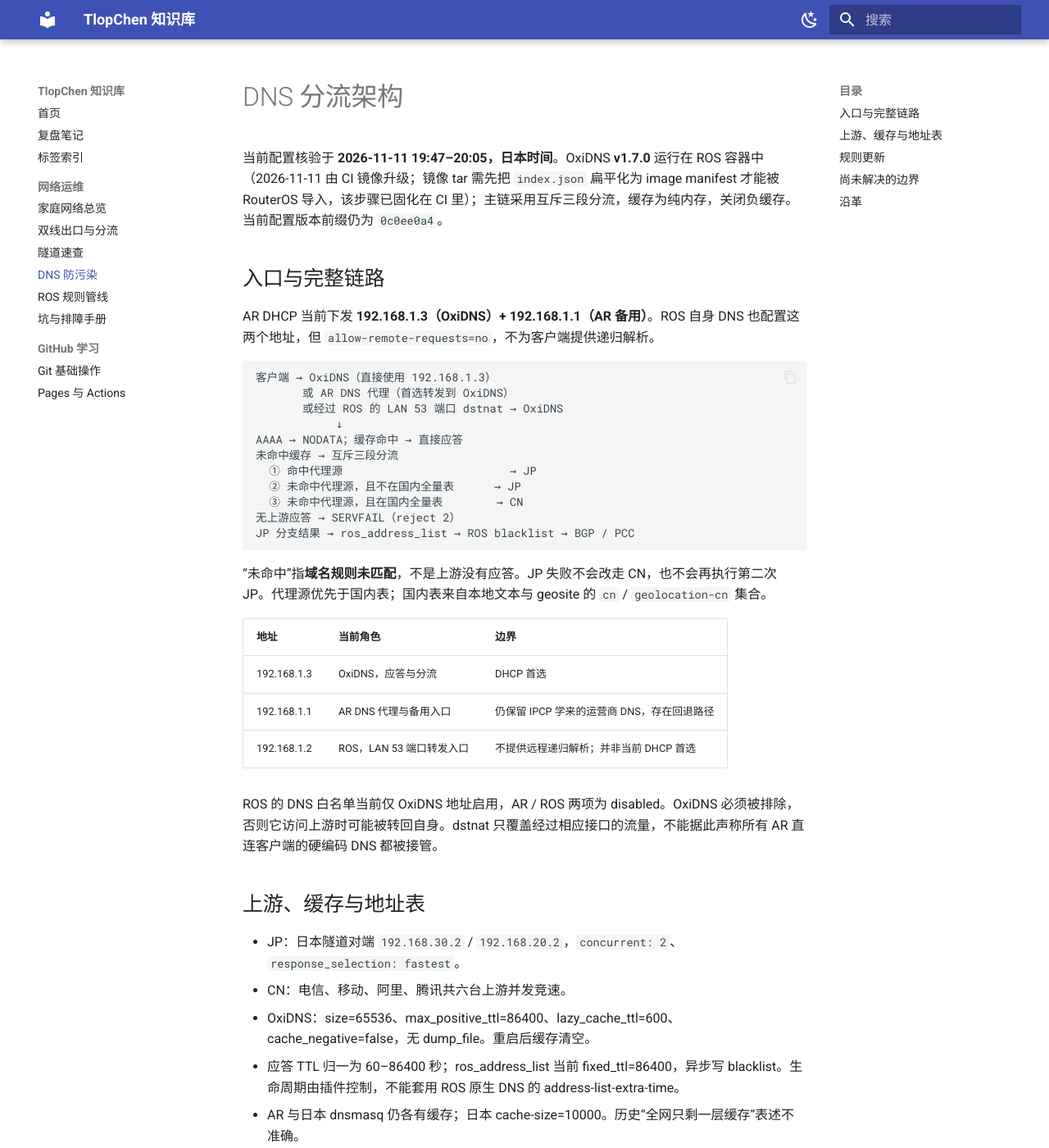
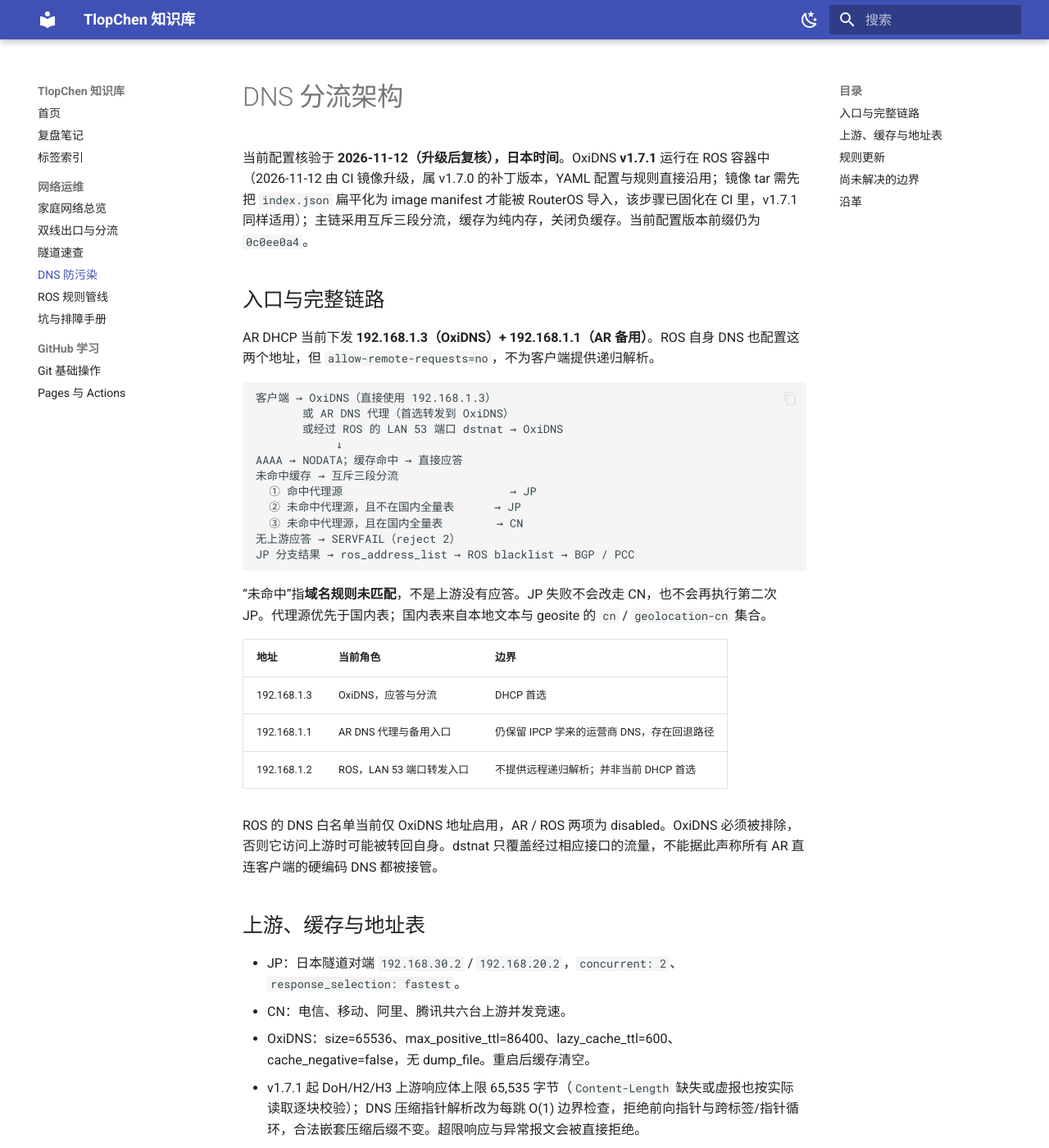
Before and after one commit to TlopChen/wiki, an MkDocs documentation site: the page built from docs/network/dns-architecture.md, in a window 1280 px wide and 1400 px high. Shown: the whole window at 82% size. Built offline with MkDocs 1.6.1 and Material for MkDocs 9.7.7, drawn with Linux system fonts in a browser that asks for light colours; some of the changed text lies outside the part shown.

Commit message:
docs: OxiDNS 升到 v1.7.1（上游响应体上限与压缩指针硬化）

```diff
--- a/docs/network/dns-architecture.md
+++ b/docs/network/dns-architecture.md
@@ -1,6 +1,6 @@
 # DNS 分流架构
 
-当前配置核验于 **2026-11-11 19:47–20:05，日本时间**。OxiDNS **v1.7.0** 运行在 ROS 容器中（2026-11-11 由 CI 镜像升级；镜像 tar 需先把 `index.json` 扁平化为 image manifest 才能被 RouterOS 导入，该步骤已固化在 CI 里）；主链采用互斥三段分流，缓存为纯内存，关闭负缓存。当前配置版本前缀仍为 `0c0ee0a4`。
+当前配置核验于 **2026-11-12（升级后复核），日本时间**。OxiDNS **v1.7.1** 运行在 ROS 容器中（2026-11-12 由 CI 镜像升级，属 v1.7.0 的补丁版本，YAML 配置与规则直接沿用；镜像 tar 需先把 `index.json` 扁平化为 image manifest 才能被 RouterOS 导入，该步骤已固化在 CI 里，v1.7.1 同样适用）；主链采用互斥三段分流，缓存为纯内存，关闭负缓存。当前配置版本前缀仍为 `0c0ee0a4`。
 
 ## 入口与完整链路
 
@@ -35,6 +35,7 @@ ROS 的 DNS 白名单当前仅 OxiDNS 地址启用，AR / ROS 两项为 disabled
 - JP：日本隧道对端 `192.168.30.2` / `192.168.20.2`，`concurrent: 2`、`response_selection: fastest`。
 - CN：电信、移动、阿里、腾讯共六台上游并发竞速。
 - OxiDNS：size=65536、max_positive_ttl=86400、lazy_cache_ttl=600、cache_negative=false，无 dump_file。重启后缓存清空。
+- v1.7.1 起 DoH/H2/H3 上游响应体上限 65,535 字节（`Content-Length` 缺失或虚报也按实际读取逐块校验）；DNS 压缩指针解析改为每跳 O(1) 边界检查，拒绝前向指针与跨标签/指针循环，合法嵌套压缩后缀不变。超限响应与异常报文会被直接拒绝。
 - 应答 TTL 归一为 60–86400 秒；ros_address_list 当前 fixed_ttl=86400，异步写 blacklist。生命周期由插件控制，不能套用 ROS 原生 DNS 的 address-list-extra-time。
 - AR 与日本 dnsmasq 仍各有缓存；日本 cache-size=10000。历史“全网只剩一层缓存”表述不准确。
 - 日本侧解析器（dnsmasq）：监听 `0.0.0.0`（本机所有地址，含环回，**不写 wg 接口名**），上游 8.8.8.8 / 1.1.1.1。来源控制分三层：nftables 入站默认 DROP、`except-interface=eth0`、systemd 包装脚本自带 `--local-service`。2026-10-12 之前它写死 `interface=wg-ct` / `interface=wg-cm` + `bind-interfaces`，冷启动竞态下会直接启动失败（见[复盘](../blog/posts/jp-dnsmasq-boot-race.md)）。
@@ -62,5 +63,6 @@ ROS 是唯一下载方：每日 06:30 同步六张地址表与 OxiDNS 三份规
 - 10-08：OxiDNS 升到 v1.6.1（离线 tar 导入），镜像供应改为「CI 打包 → 广州分发 → ROS 按需升级」。
 - 10-12：日本 dnsmasq 改为通配监听、来源控制交给 nftables ACL；当日一次冷启动竞态导致的境外解析全断已复盘归档。
 - 11-11：OxiDNS 升到 **v1.7.0**（升级前用临时容器 `oxidns check` 验证配置；CI 产物新增 `index.json` 扁平化步骤，否则 RouterOS 导入报 `no config found in manifest`），DNS 中断约 5 s，配置/规则/NAT/`/ip dns` 未变。
+- 11-12：OxiDNS 升到 **v1.7.1**（v1.7.0 的补丁版本：上游 DoH/H2/H3 响应体限 65,535 字节、DNS 压缩指针改 O(1) 边界检查并拒绝前向/循环指针、Unix 配置保存遇单文件挂载 EBUSY 时校验文件身份后原地写入；本机配置在目录挂载卷，不涉及单文件挂载，配置免改），JST 20:00:37–20:00:49 完成升级（repull 自动重启与脚本 stop/start 各一次），DNS 中断约 2 s，配置/规则/NAT/`/ip dns` 未变。
 
 见 [坑与排障手册](pitfalls.md) 与 [双线出口与分流](dual-wan-routing.md)。
```
